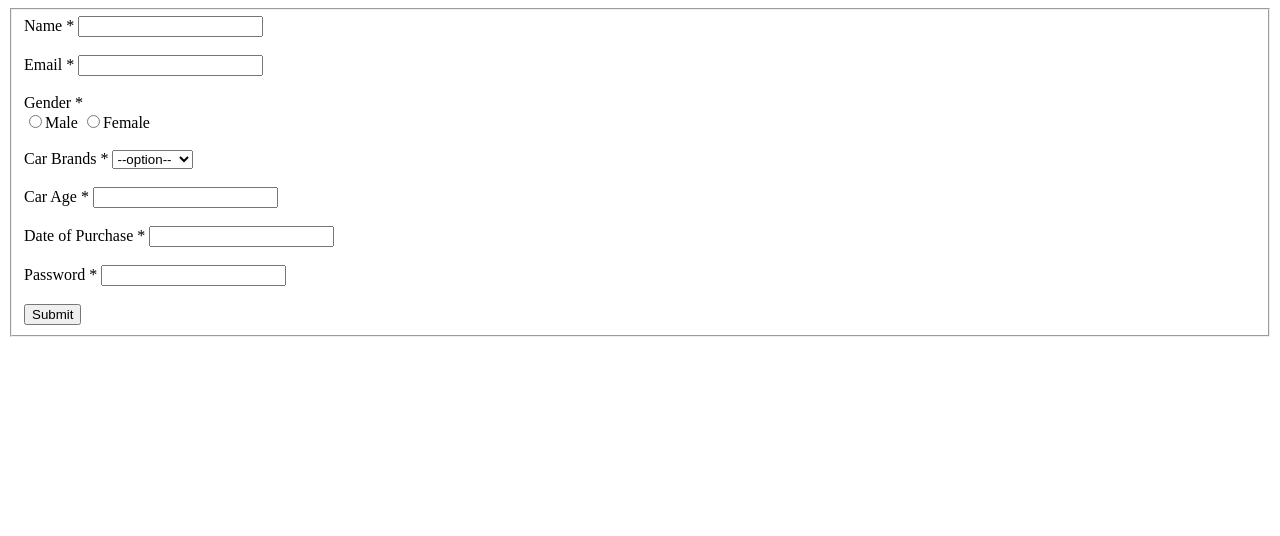
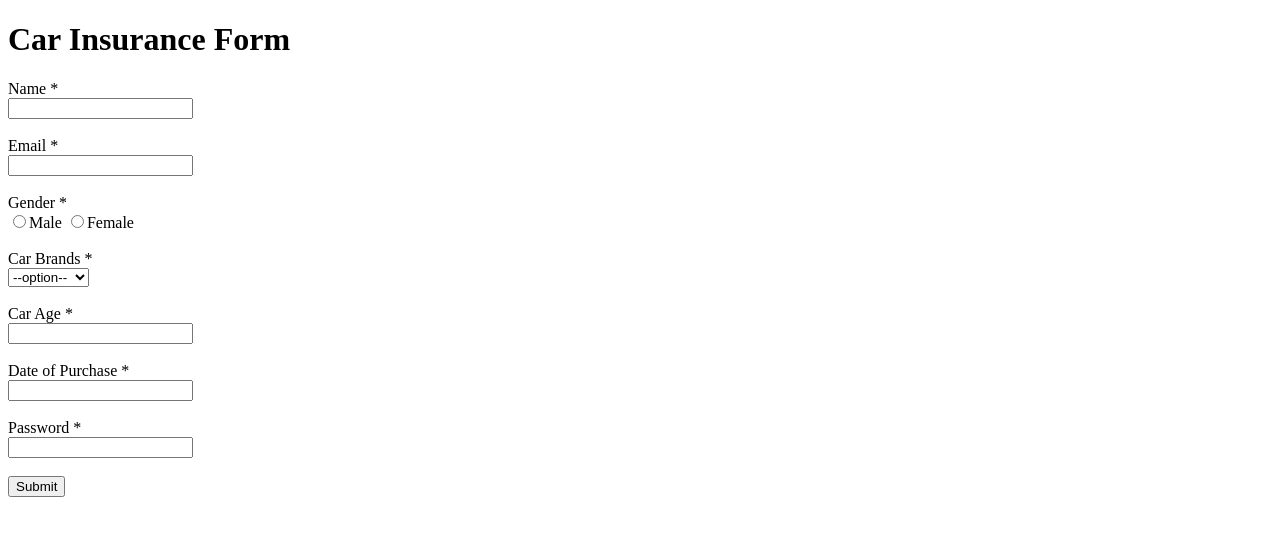
Before and after one commit to acciojob/car-insurance-form-ShwetaTiwari2302, a website: page main.html in a window 1280 px wide. Drawn offline with Linux system fonts and the light colour scheme.

Commit message:
created a submission

```diff
--- a/main.html
+++ b/main.html
@@ -8,20 +8,21 @@
 
 <body>
 	<!-- the entire body must be written by student -->
+	<h1>Car Insurance Form</h1>
 	<form method="post">
-		<fieldset>
-			<lable for="name">Name *</lable>
+			<lable for="name">Name *</lable><br>
 			<input type="text" id="name" required="Yes"></input><br><br>
 
-			<lable for="email">Email *</lable>
+			<lable for="email">Email *</lable><br>
 			<input type="text" id="name" required="Yes"></input><br><br>
 
 			<lable for="gender">Gender *</lable><br>
 			<label for="gender">
 			<input type="radio" name="gender" value="male" required="Yes">Male</input></lable>
-			<input type="radio" required>Female</input><br><br>
+			<label for="gender">
+			<input type="radio" required>Female</input></label><br><br>
 
-			<label for="cars">Car Brands *</label>
+			<label for="cars">Car Brands *</label><br>
             <select id="cars" name="cars" required="No">
                 <option value="" disabled selected>--option--</option>
                 <option value="bmw">BMW</option>
@@ -29,16 +30,15 @@
                 <option value="mercedez">Mercedez</option>
             </select><br><br>
 
-			<lable for="carage">Car Age *</lable>
+			<lable for="carage">Car Age *</lable><br>
 			<input type="number" id="carage" required="Yes"></input><br><br>
 
-			<lable for="dop">Date of Purchase *</lable>
+			<lable for="dop">Date of Purchase *</lable><br>
 			<input type="#date" id="dob" required="Yes"></input><br><br>
 
-			<lable for="password">Password *</lable>
+			<lable for="password">Password *</lable><br>
 			<input type="password" id="password" required="Yes"></input><br><br>
 			<button type="submit">Submit</button>
-		</fieldset>
     <script type="text/javascript" src="./script.js">
 </script>
 
```
